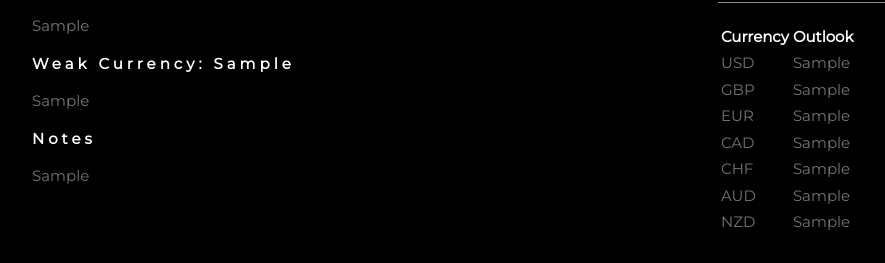
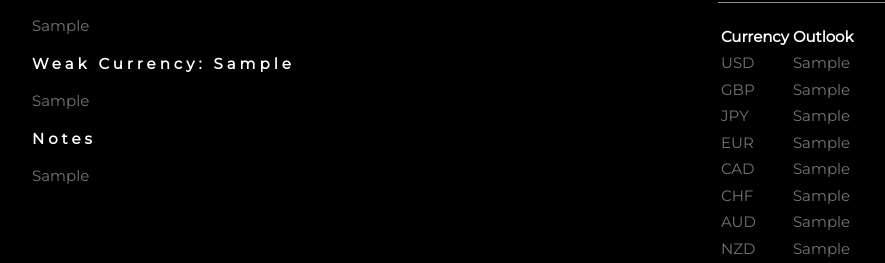
Before and after one commit to basqueinmyglory/basquefx_flask, a Flask app: page / in a window 1280 px wide. Shown: the part 1599-1862 px from the top of the page, without its empty margins (178-1063 px from the left). Before the commit the page ends 1829 px from the top, so only its background shows below. Run offline with Flask 2, Linux system fonts and the light colour scheme; tables that the repository leaves empty hold one stand-in row (values such as "Sample post"); some web fonts are replaced.

Commit message:
Forgot to add JPY to home.html

```diff
--- a/templates/home.html
+++ b/templates/home.html
@@ -72,6 +72,9 @@
         <td>GBP</td>
           <td>{{cur.gbp}}</td>
         </tr>
+        <td>JPY</td>
+          <td>{{cur.jpy}}</td>
+        </tr>
         <tr>
           <td>EUR</td>
           <td>{{cur.eur}}</td>
```
